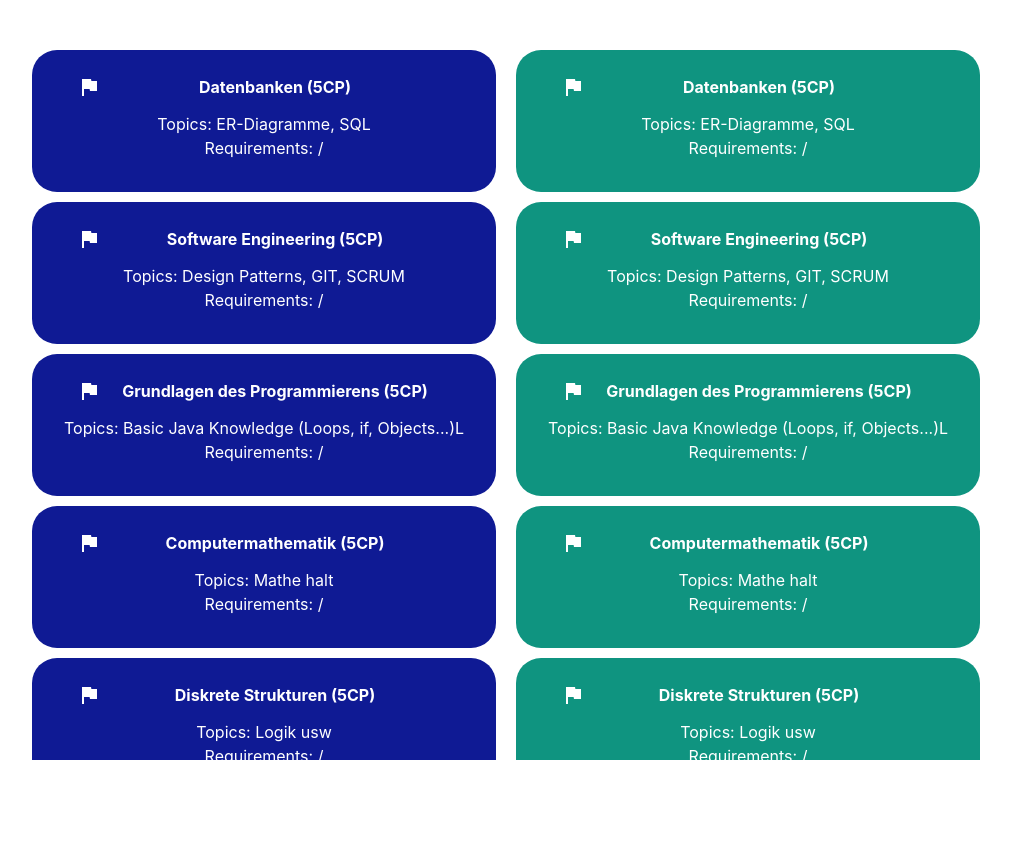
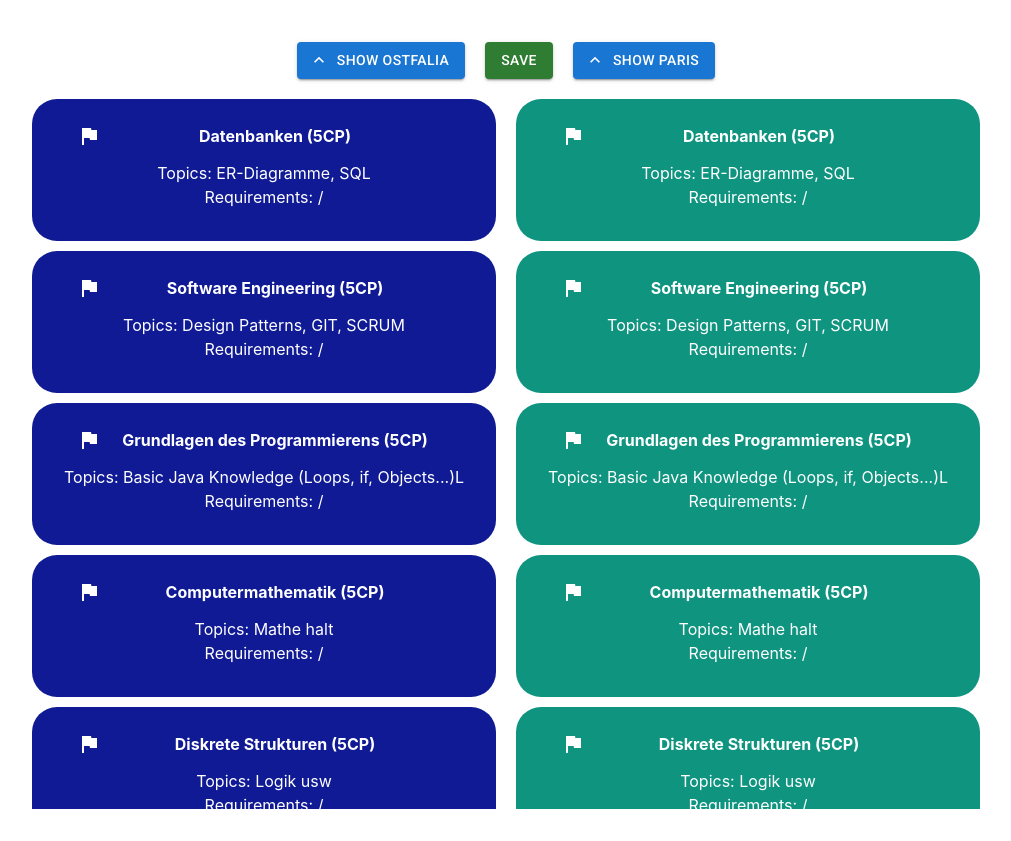
Before and after one commit to nikitawagner/uniCompare, a React (Vite) app in the folder uni-compare/: page / in a window 1280 px wide. Shown: the whole page, without its empty margins (134-1145 px from the left). Before the commit the page ends 800 px from the top, so only its background shows below. Built offline with nearby package versions, Linux system fonts and the light colour scheme.

Commit message:
feature: add buttons for save and show uni subject

```diff
--- a/uni-compare/src/App.jsx
+++ b/uni-compare/src/App.jsx
@@ -6,56 +6,17 @@ import ostfalia from "./ostfalia.json";
 import paris from "./paris.json";
 
 function App() {
-  // let datenbanken = {
-  //   id: 1,
-  //   name: "Datenbanken",
-  //   cp: 5,
-  //   color: null,
-  //   description: "ER-Diagramme, SQL",
-  //   requirements: "/",
-  //   marked: false,
-  // };
-
-  // let soe = {
-  //   id: 2,
-  //   name: "Software Engineering",
-  //   cp: 5,
-  //   color: null,
-  //   requirements: "/",
-  //   description: "Design Patterns, GIT, SCRUM",
-  //   marked: false,
-  // };
-
-  // let gdp = {
-  //   id: 3,
-  //   name: "Grundlagen der Programmierung",
-  //   cp: 10,
-  //   color: null,
-  //   requirements: "/",
-  //   description: "Basic Java Knowledge (Loops, if, Objects...)",
-  //   marked: false,
-  // };
-
-  // let coma = {
-  //   id: 4,
-  //   name: "Computermathematik",
-  //   cp: 5,
-  //   color: null,
-  //   requirements: "/",
-  //   description: "Mathe halt",
-  //   marked: false,
-  // };
-
-  // const [subjectArray, setSubjectArray] = useState([
-  //   datenbanken,
-  //   soe,
-  //   gdp,
-  //   coma,
-  // ]);
+  const [ostfaliaJson, setOstfaliaJson] = useState(ostfalia);
+  const [parisJson, setParisJson] = useState(paris);
 
   return (
     <div className="App">
-      <CardList ostfalia={ostfalia} paris={paris} />
+      <CardList
+        ostfalia={ostfaliaJson}
+        paris={parisJson}
+        setOstfalia={(updatedJson) => setOstfaliaJson(updatedJson)}
+        setParis={(updatedJson) => setParisJson(updatedJson)}
+      />
     </div>
   );
 }
--- a/uni-compare/src/components/CardList.jsx
+++ b/uni-compare/src/components/CardList.jsx
@@ -1,11 +1,35 @@
+import { Button, IconButton } from "@mui/material";
 import { useState } from "react";
 import Card from "./Card";
+import KeyboardArrowDownIcon from "@mui/icons-material/KeyboardArrowDown";
+import KeyboardArrowUpIcon from "@mui/icons-material/KeyboardArrowUp";
 
 export default function CardList({ ostfalia, paris }) {
   const [subjectArray, setSubjectArray] = useState(ostfalia.subjects);
   const [subjectArrayParis, setSubjectArrayParis] = useState(paris.subjects);
 
   return (
+    <>
+      <div>
+        <Button
+          variant="contained"
+          startIcon={<KeyboardArrowUpIcon />}
+          style={{ margin: "10px" }}
+        >
+          Show Ostfalia
+        </Button>
+        <Button variant="contained" color="success" style={{ margin: "10px" }}>
+          Save
+        </Button>
+        <Button
+          variant="contained"
+          startIcon={<KeyboardArrowUpIcon />}
+          style={{ margin: "10px" }}
+        >
+          Show Paris
+        </Button>
+      </div>
+
       <div className="cardLists">
         <div className="ostfaliaList">
           {subjectArray.map((subject, key) => {
@@ -39,5 +63,6 @@ export default function CardList({ ostfalia, paris }) {
           })}
         </div>
       </div>
+    </>
   );
 }
```
Lines whose indentation alone changed are shown as unchanged.
